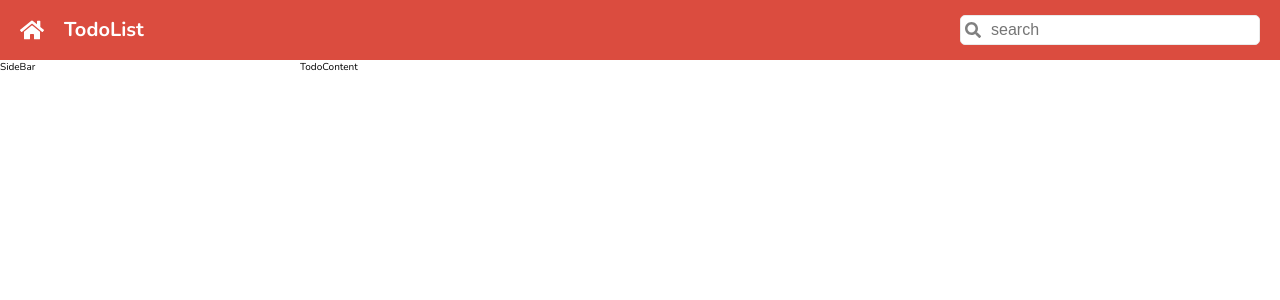
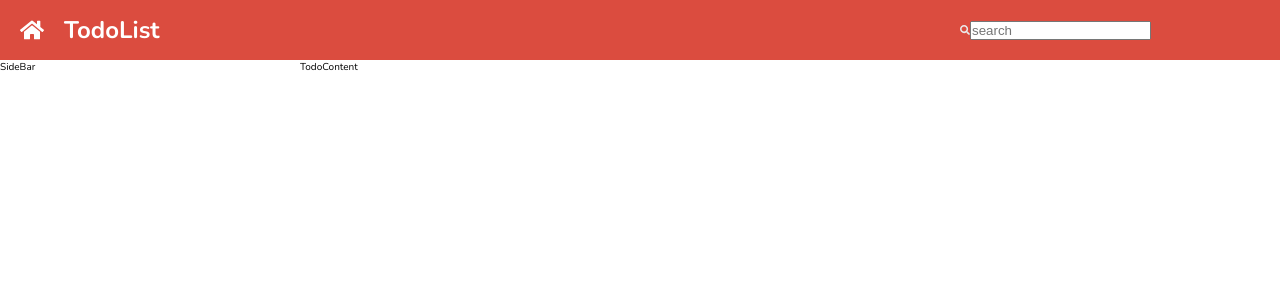
Before and after one commit to KasamaLee/cc15-todolist-kasama, a React (Create React App) app: page / in a window 1280 px wide. Shown: the top 300 px of the page. Built offline with nearby package versions, Linux system fonts and the light colour scheme.

Commit message:
edit : script-name

```diff
--- a/src/components/Header.scss
+++ b/src/components/Header.scss
@@ -20,34 +20,13 @@
     &__text {
         flex: 1;
         color: $white;
-        line-height: 2.4rem;
+
+        &>h1 {
+            font-size: 2.4rem;
+        }
     }
 
     &__search {
         min-width: 300px;
     }
 }
-
-.search {
-    position: relative;
-
-    &__icon {
-        position: absolute;
-        left: 5px;
-        top: 50%;
-        transform: translateY(-50%);
-        font-size: 1.6rem;
-        color: $grey-dark;
-        display: flex;
-    }
-
-    &__input {
-        width: 100%;
-        padding: 5px;
-        padding-left: 30px;
-        border-radius: 5px;
-        border: 1px solid $grey-light;
-        font-size: 1.6rem;
-        outline: none;
-    }
-}
```
